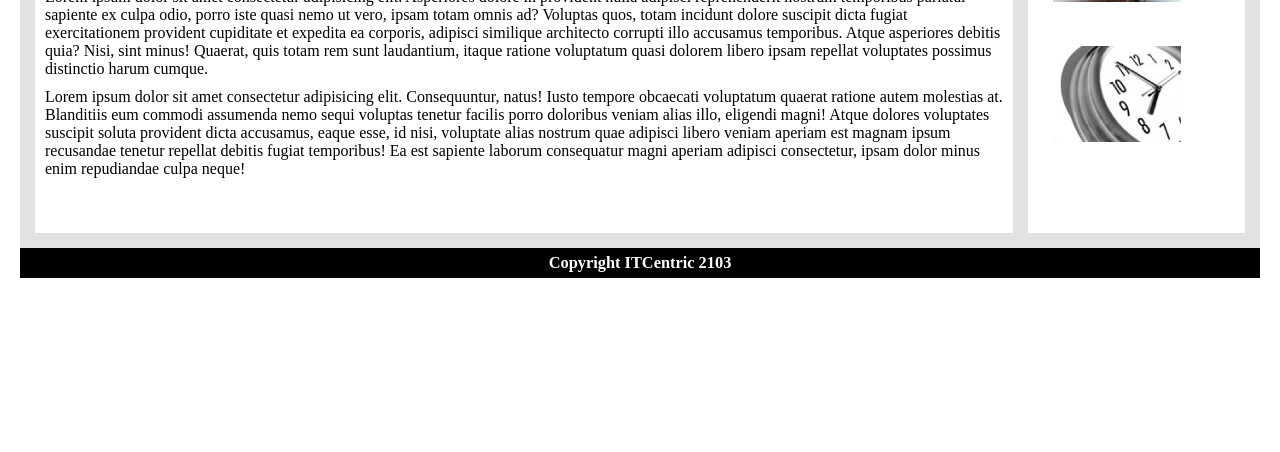
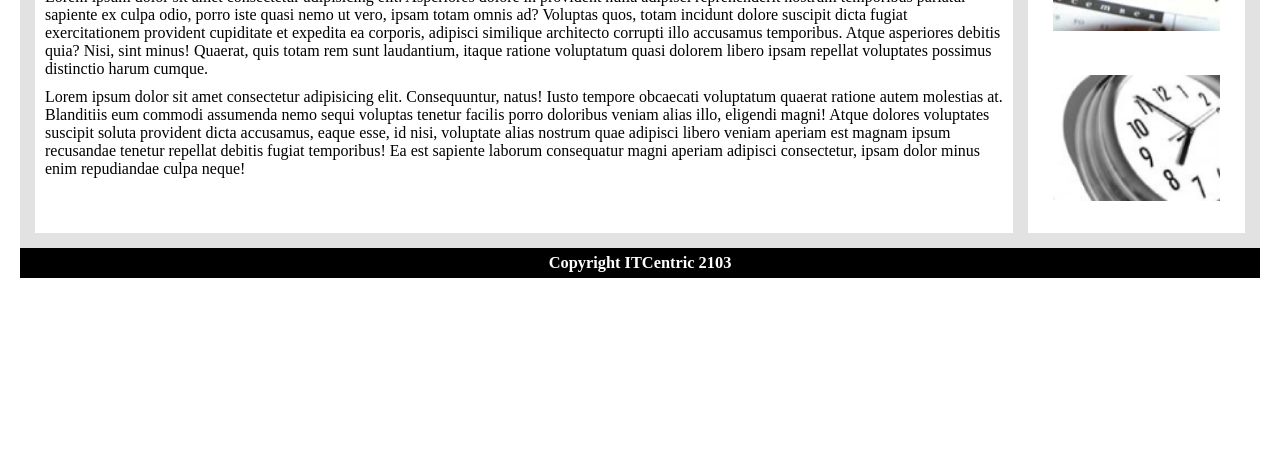
Before and after one commit to Tbyr0n/final, a plain HTML site: page index.html in a window 1280 px wide. Shown: the part 348-800 px from the top of the page. Drawn offline with Linux system fonts and the light colour scheme.

Commit message:
Fixed_Latest_News

```diff
--- a/style.css
+++ b/style.css
@@ -80,9 +80,8 @@ p{
 .latest-news{
     background-color: var(--main-white);
     margin: 0 0 0 15px;
-    /* padding 100px; */
     width: 20%;
-    /* position: relative; */
+    /* display: flex; */
 }
 
 .latest-news h3{
@@ -95,8 +94,11 @@ p{
 
 .latest-news img{
     padding: 20px 25px;
-    justify-content: center;
+    width: 100%;
+}
 
+.latest-news-image2 {
+    padding-bottom: 50px;
 }
 
 footer{
```
